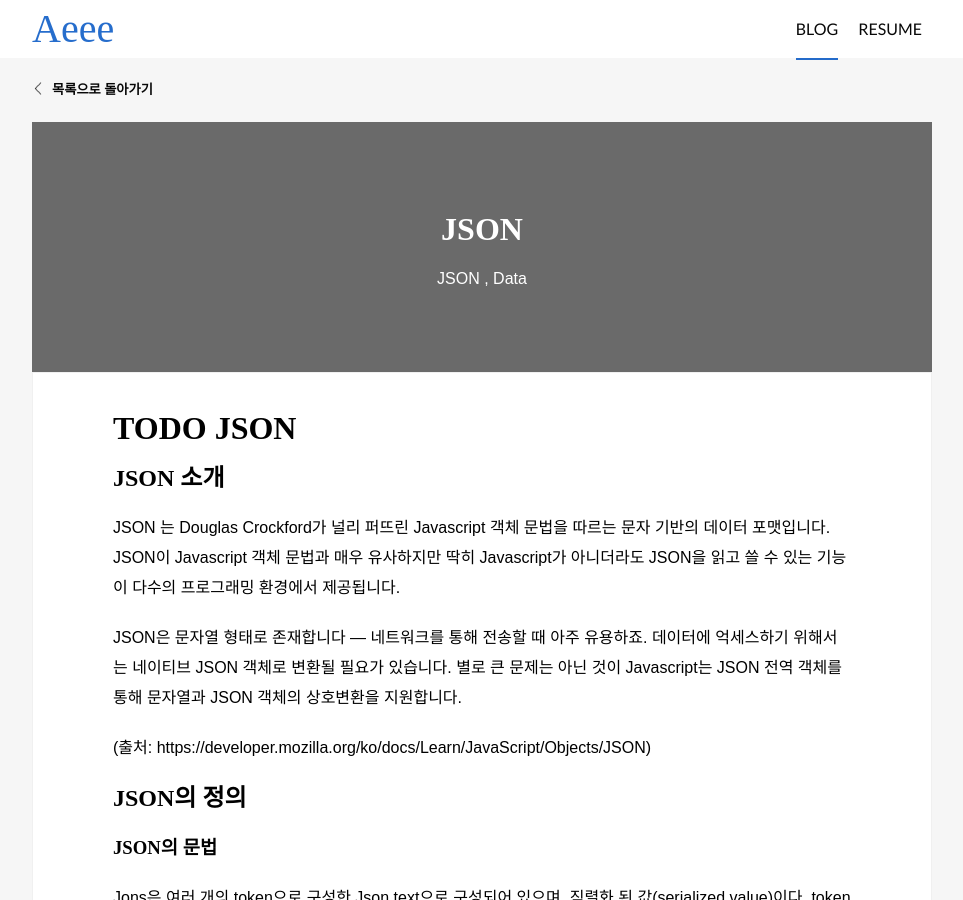
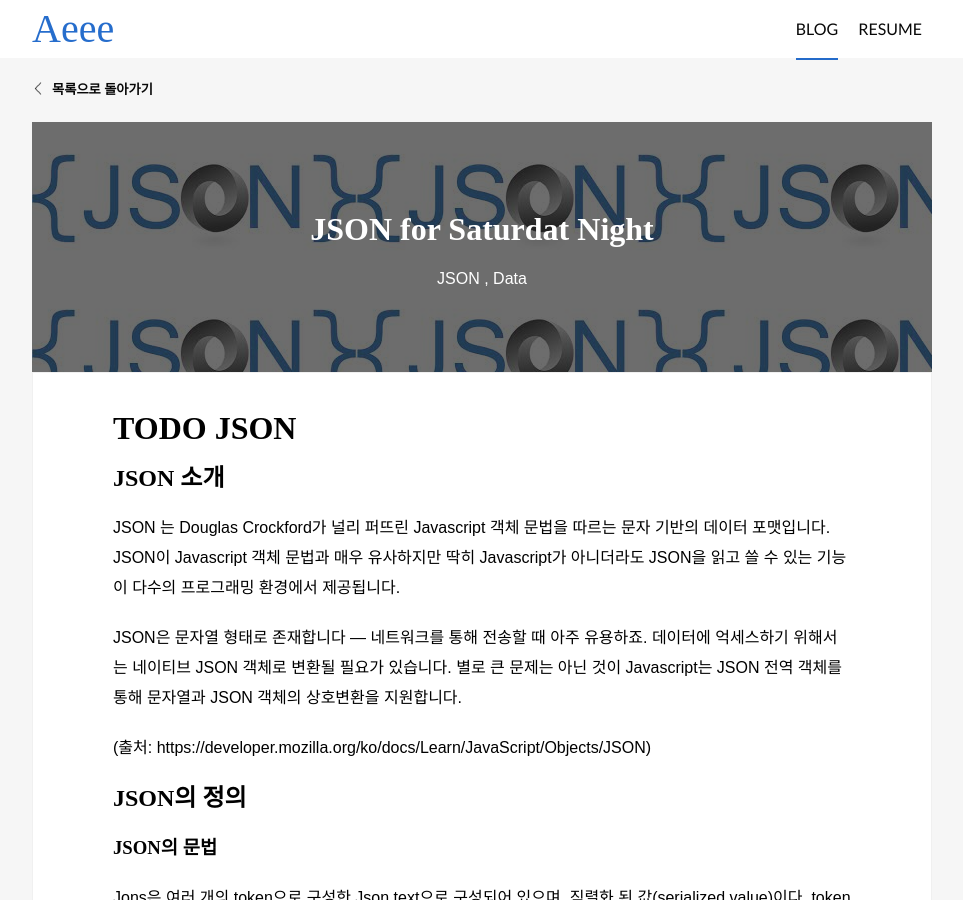
Before and after one commit to Aeee90/Aeee90.github.io, a Jekyll site: the page built from _posts/ConcurrencyInGo/2021-07-10-JSON.md, in a window 1280 px wide and 900 px high. Shown: the whole window, without its empty margins (158-1121 px from the left). Built offline with Jekyll 4.4.1, drawn with Linux system fonts in a browser that asks for light colours; nearby versions of some CDN libraries; some web fonts are replaced.

Commit message:
added json image

```diff
--- a/_posts/ConcurrencyInGo/2021-07-10-JSON.md
+++ b/_posts/ConcurrencyInGo/2021-07-10-JSON.md
@@ -1,10 +1,11 @@
 ---
 layout: post
-title:  "JSON"
+title:  "JSON for Saturdat Night"
 author: Aeee
 date:   2021-07-10 14:39:49 +0900
 categories: JSON Data Go
 tags: JSON Data
+image: /assets/images/json.png
 ---
 
 # TODO JSON
```
Also changed, not shown: assets/images/json.png (added).
